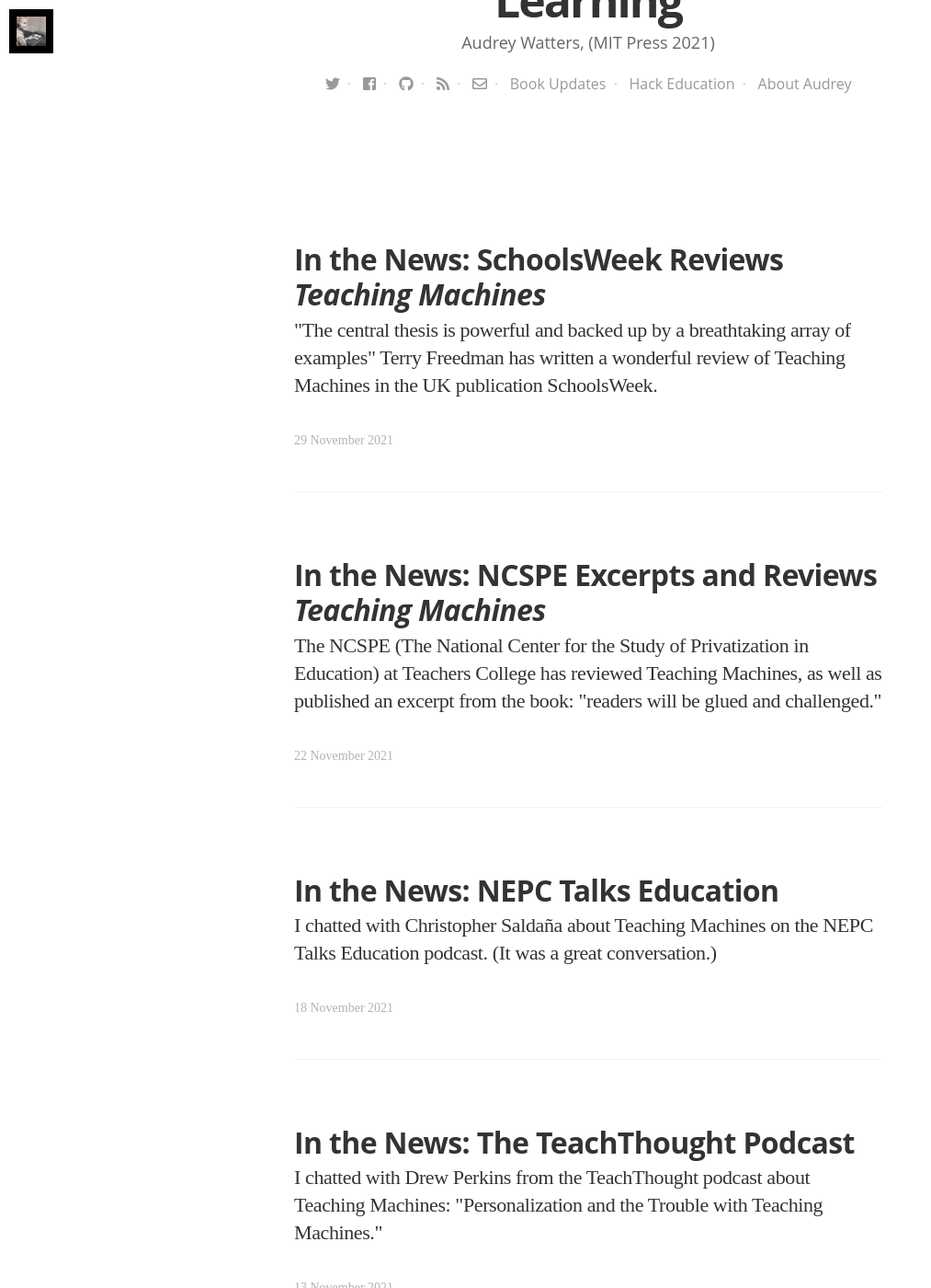
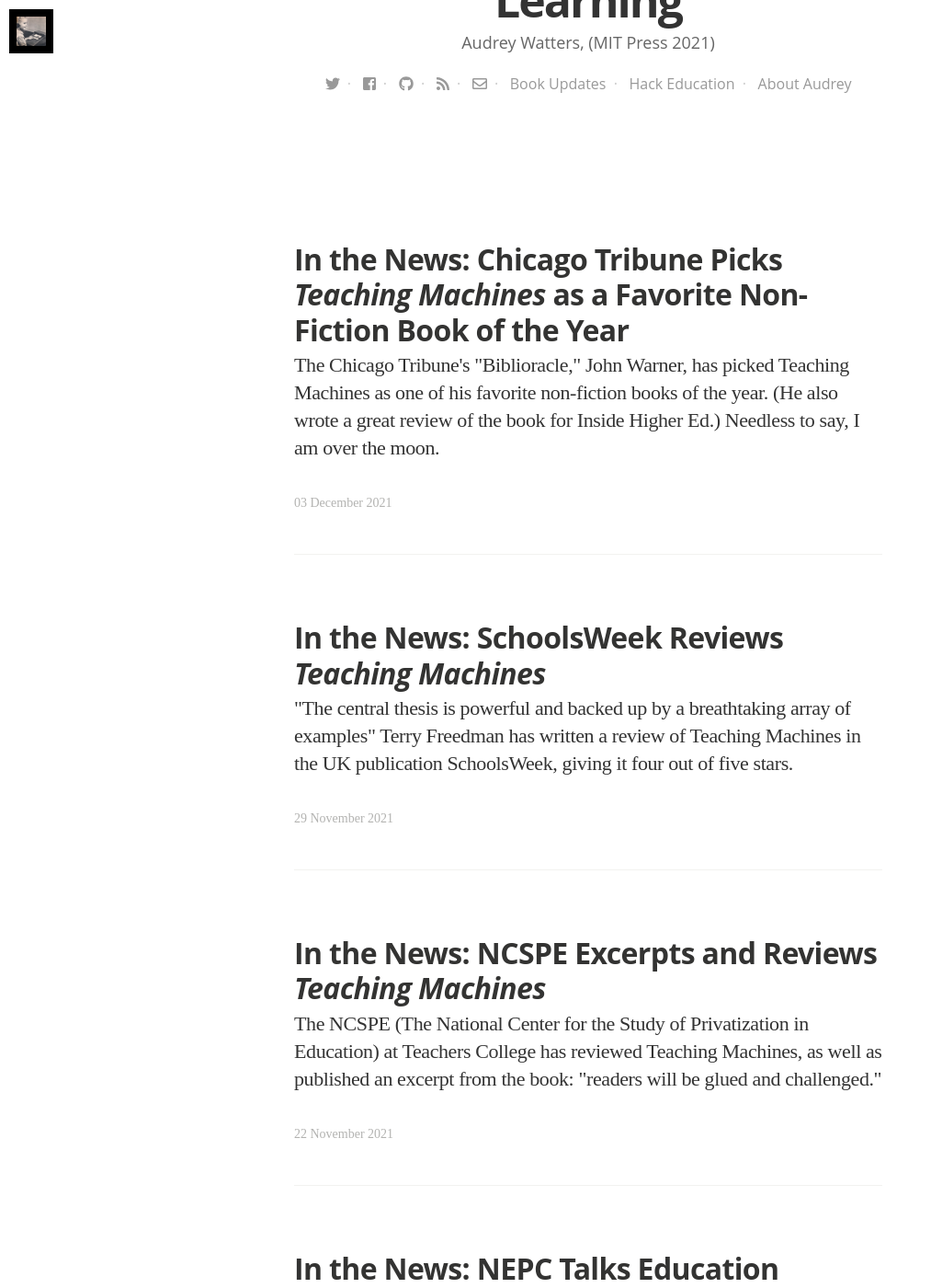
Before and after one commit to audreywatters/teachingmachines, a Jekyll site: the page built from blog/index.html, in a window 1280 px wide and 1400 px high, scrolled down 659 px. Shown: the whole window at 92% size, without its empty margins (0-1013 px from the left). Built offline with Jekyll 4.4.1, drawn with Linux system fonts in a browser that asks for light colours; nearby versions of some CDN libraries; some web fonts are replaced; the list of posts is cut into pages by our own code; some of the changed text lies outside the part shown.

Commit message:
Update and new

```diff
--- a/_posts/2021-11-29-schoolsweek.html
+++ b/_posts/2021-11-29-schoolsweek.html
@@ -8,4 +8,4 @@
 ---
 <p><blockquote>"The central thesis is powerful and backed up by a breathtaking array of examples"</blockquote></p>
 
-<p>Terry Freedman has written a wonderful <a href="https://schoolsweek.co.uk/teaching-machines-the-history-of-personalized-learning/">review</a> of <em>Teaching Machines</em> in the UK publication <em>SchoolsWeek</em>.</p>
+<p>Terry Freedman has written a <a href="https://schoolsweek.co.uk/teaching-machines-the-history-of-personalized-learning/">review</a> of <em>Teaching Machines</em> in the UK publication <em>SchoolsWeek</em>, giving it four out of five stars.</p>
--- /dev/null
+++ b/_posts/2021-12-03-chicago-tribune.html
@@ -0,0 +1,11 @@
+---
+layout: post
+title: "In the News: Chicago Tribune Picks <em>Teaching Machines</em> as a Favorite Non-Fiction Book of the Year"
+date: 2021-12-03 15:01:00 +0000
+tags:
+image: https://s3.amazonaws.com/audreywatters/2017-11-03-news.jpg
+imagecredits: https://www.flickr.com/photos/62693815@N03/6277209256
+---
+<p>The Chicago Tribune's "Biblioracle," John Warner, has picked <em>Teaching Machines</em> as <a href="https://www.chicagotribune.com/entertainment/books/ct-ent-biblioracle-best-nonfiction-books-2021-20211203-khrl7texj5ertiobzqwsvu756m-story.html">one of his favorite non-fiction books of the year</a>. (He also wrote a <a href="https://www.google.com/search?client=safari&rls=en&q=inside+higher+ed+john+warner+teaching+machines&ie=UTF-8&oe=UTF-8">great review of the book for Inside Higher Ed</a>.)</p>
+
+<p>Needless to say, I am over the moon.</p>
```
